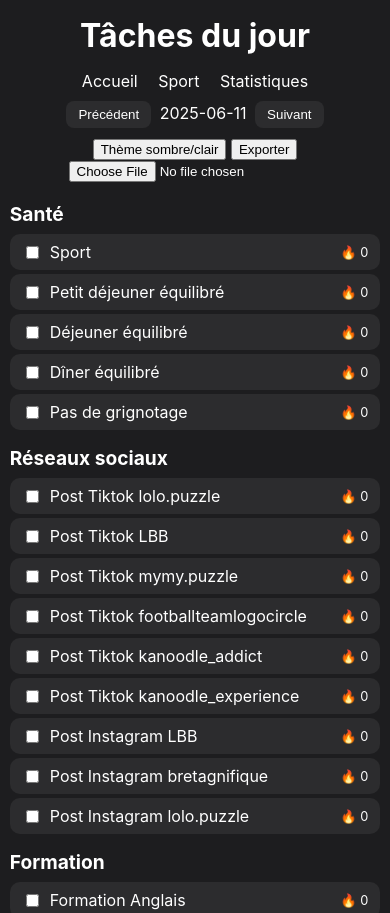
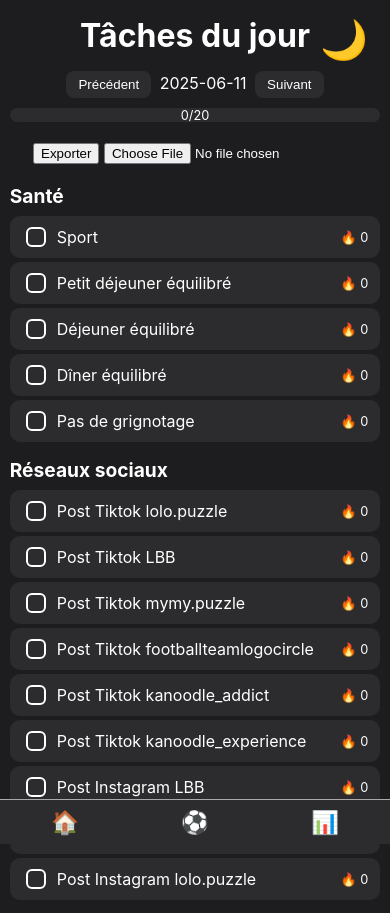
Before and after one commit to yanncoad/AppYann, a website: page index.html in a window 390 px wide. Shown: the top 913 px of the page. Drawn offline with Linux system fonts and the light colour scheme.

Commit message:
Améliore le design pour mobile

```diff
--- a/index.html
+++ b/index.html
@@ -10,11 +10,13 @@
             --bg: #ffffff;
             --fg: #000000;
             --card: #f0f0f0;
+            --accent: #007aff;
         }
         [data-theme="dark"] {
             --bg: #1d1d1f;
             --fg: #ffffff;
             --card: #2c2c2e;
+            --accent: #0a84ff;
         }
         body {
             font-family: -apple-system, BlinkMacSystemFont, "Helvetica Neue", Arial, sans-serif;
@@ -22,10 +24,20 @@
             color: var(--fg);
             margin: 0;
             min-height: 100vh;
+            padding-bottom: 60px; /* espace pour la nav */
         }
         h1 {
             text-align: center;
             margin: 16px 0;
+            position: relative;
+        }
+        #toggle-theme {
+            position: absolute;
+            right: 16px;
+            top: 0;
+            background: transparent;
+            border: none;
+            font-size: 1.2em;
         }
         .date-navigation {
             text-align: center;
@@ -58,6 +70,7 @@
             margin: 4px 0;
             padding: 8px 12px;
             border-radius: 10px;
+            transition: background 0.3s;
         }
         .task.checked {
             background: #4caf50;
@@ -71,39 +84,95 @@
             font-size: 0.8em;
             margin-left: 4px;
         }
-        .nav {
-            text-align: center;
-            margin-bottom: 10px;
+        .bottom-nav {
+            position: fixed;
+            bottom: 0;
+            left: 0;
+            right: 0;
+            background: var(--card);
+            display: flex;
+            justify-content: space-around;
+            padding: 8px 0;
+            border-top: 1px solid #aaa;
         }
-        .nav a {
-            margin: 0 8px;
+        .bottom-nav a {
             color: var(--fg);
             text-decoration: none;
+            font-size: 1.4em;
         }
         #controls {
             text-align: center;
             margin-bottom: 20px;
         }
+        /* Progress bar */
+        #progress-container {
+            width: 95%;
+            max-width: 500px;
+            margin: 0 auto 20px;
+            background: var(--card);
+            border-radius: 10px;
+            overflow: hidden;
+            position: relative;
+        }
+        #progress-bar {
+            height: 14px;
+            background: var(--accent);
+            width: 0%;
+            transition: width 0.3s;
+        }
+        #progress-text {
+            position: absolute;
+            left: 50%;
+            top: 0;
+            transform: translateX(-50%);
+            font-size: 0.8em;
+            color: var(--fg);
+        }
+        .task input[type="checkbox"] {
+            appearance: none;
+            width: 20px;
+            height: 20px;
+            border: 2px solid var(--fg);
+            border-radius: 6px;
+            position: relative;
+            transition: background 0.2s, transform 0.2s;
+        }
+        .task input[type="checkbox"]:active {
+            transform: scale(0.8);
+        }
+        .task input[type="checkbox"]:checked {
+            background: #4caf50;
+            border-color: #4caf50;
+        }
+        .task input[type="checkbox"]:checked::after {
+            content: '✔';
+            position: absolute;
+            color: #fff;
+            font-size: 16px;
+            top: 50%;
+            left: 50%;
+            transform: translate(-50%, -50%);
+        }
     </style>
 </head>
 <body>
-<h1>Tâches du jour</h1>
-<div class="nav">
-    <a href="index.html">Accueil</a>
-    <a href="sport.html">Sport</a>
-    <a href="stats.html">Statistiques</a>
-</div>
+<h1>Tâches du jour <button id="toggle-theme">🌙</button></h1>
 <div class="date-navigation">
     <button id="prev">Précédent</button>
     <span id="current-date"></span>
     <button id="next">Suivant</button>
 </div>
+<div id="progress-container"><div id="progress-bar"></div><span id="progress-text"></span></div>
 <div id="controls">
-    <button id="toggle-theme">Thème sombre/clair</button>
     <button id="export">Exporter</button>
     <input type="file" id="import" accept="application/json">
 </div>
 <div id="tasks"></div>
+<nav class="bottom-nav">
+    <a href="index.html">🏠</a>
+    <a href="sport.html">⚽</a>
+    <a href="stats.html">📊</a>
+</nav>
 <script>
 const categories = {
     "Santé": [
@@ -168,6 +237,8 @@ function render(){
     const statuses = loadStatuses(dateStr);
     const container = document.getElementById('tasks');
     container.innerHTML = '';
+    const total = statuses.length;
+    let doneCount = 0;
     let idx=0;
     for(const [cat, list] of Object.entries(categories)){
         const catDiv = document.createElement('div');
@@ -198,10 +269,14 @@ function render(){
             div.appendChild(label);
             div.appendChild(serieSpan);
             catDiv.appendChild(div);
+            if(cb.checked) doneCount++;
             idx++;
         });
         container.appendChild(catDiv);
     }
+    const percent = Math.round((doneCount/total)*100);
+    document.getElementById('progress-bar').style.width = percent+"%";
+    document.getElementById('progress-text').textContent = `${doneCount}/${total}`;
 }
 function exportData(){
     const data={tasks:{},seriesRecords:JSON.parse(localStorage.getItem('series_records')||'{}')};
@@ -233,6 +308,7 @@ function importData(e){
 function initTheme(){
     const th = localStorage.getItem('theme')||'dark';
     document.documentElement.setAttribute('data-theme',th);
+    document.getElementById('toggle-theme').textContent = th==='dark'?'🌙':'☀️';
 }
 initTheme();
 render();
@@ -243,6 +319,7 @@ document.getElementById('toggle-theme').addEventListener('click',()=>{
     const next=current==='dark'?'light':'dark';
     document.documentElement.setAttribute('data-theme',next);
     localStorage.setItem('theme',next);
+    document.getElementById('toggle-theme').textContent = next==='dark'?'🌙':'☀️';
 });
 document.getElementById('export').addEventListener('click',exportData);
 document.getElementById('import').addEventListener('change',importData);
```
Also changed, not shown: sport.html (+21 -9 lines), stats.html (+21 -13 lines).
